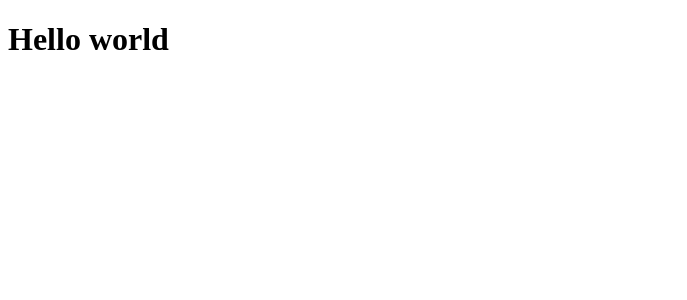
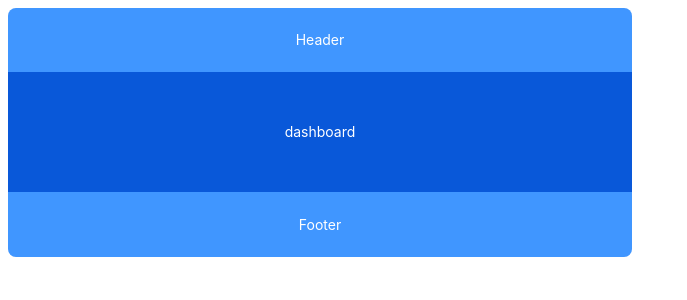
Before and after one commit to barudak-developer-EVOS/FE-VideoEdukasi, a Next.js app: page / in a window 1280 px wide. Shown: the top 300 px of the page, without its empty margins (0-687 px from the left). Built offline with nearby package versions, Linux system fonts and the light colour scheme.

Commit message:
configuration

```diff
--- a/pages/_app.tsx
+++ b/pages/_app.tsx
@@ -1,6 +1,21 @@
-
-import type { AppProps } from 'next/app'
-
+"use client";
+import React from "react";
+import type { AppProps } from "next/app";
+import Layout from "@/components/molecules/Layout";
+import { useRouter } from "next/router";
+const IGNORED_LAYOUT = ["/login"];
 export default function App({ Component, pageProps }: AppProps) {
-  return <Component {...pageProps} />
+  const router = useRouter();
+  const withLayout = !IGNORED_LAYOUT.includes(router.pathname);
+  return (
+    <>
+      {withLayout ? (
+        <Layout>
+          <Component {...pageProps} />
+        </Layout>
+      ) : (
+        <Component {...pageProps} />
+      )}
+    </>
+  );
 }
--- a/pages/index.tsx
+++ b/pages/index.tsx
@@ -1,10 +1,12 @@
+import dynamic from "next/dynamic";
 
-
-
-export default function Home() {
-  return (
-    <>
-      <h1>Hello world</h1>
-    </>
-  )
-}
+const Component = dynamic(
+  () =>
+    import(
+      /* webpackChunkName: "dashboard-page" */ "../src/components/templates/Dashboard"
+    ),
+  {
+    ssr: false,
+  }
+);
+export default Component;
--- a/src/components/molecules/Layout/index.tsx
+++ b/src/components/molecules/Layout/index.tsx
@@ -1,63 +1,52 @@
-import { UploadOutlined, UserOutlined, VideoCameraOutlined } from '@ant-design/icons';
-import { Layout, Menu } from 'antd';
-import React, {ReactNode} from 'react';
+import React, { ReactNode } from "react";
+import { Layout } from "antd";
 
-const { Header, Content, Footer, Sider } = Layout;
+const { Header, Footer, Sider, Content } = Layout;
 
-const App = ({ children }: { children: ReactNode }) => (
-  <Layout>
-    <Sider
-      breakpoint="lg"
-      collapsedWidth="0"
-      onBreakpoint={(broken) => {
-        console.log(broken);
-      }}
-      onCollapse={(collapsed, type) => {
-        console.log(collapsed, type);
-      }}
-    >
-      <div className="logo" />
-      <Menu
-        theme="dark"
-        mode="inline"
-        defaultSelectedKeys={['1']}
-      >
-        <Menu.Item key="1" icon={<UserOutlined />}>
-          nav 1
-        </Menu.Item>
-        <Menu.Item key="2" icon={<VideoCameraOutlined />}>
-          nav 2
-        </Menu.Item>
-        <Menu.Item key="3" icon={<UploadOutlined />}>
-          nav 3
-        </Menu.Item>
-        <Menu.Item key="4" icon={<UserOutlined />}>
-          nav 4
-        </Menu.Item>
-      </Menu>
-    </Sider>
-    <Layout>
-      <Header
-        className="site-layout-sub-header-background"
-        style={{
-          padding: 0,
-        }}
-      />
-      <Content
-        style={{
-          margin: '24px 16px 0',
-        }}
-      >
-        {children}
-      </Content>
-      <Footer
-        style={{
-          textAlign: 'center',
-        }}
-      >
-        Ant Design ©2018 Created by Ant UED
-      </Footer>
-    </Layout>
+const headerStyle: React.CSSProperties = {
+  textAlign: "center",
+  color: "#fff",
+  height: 64,
+  paddingInline: 48,
+  lineHeight: "64px",
+  backgroundColor: "#4096ff",
+};
+
+const contentStyle: React.CSSProperties = {
+  textAlign: "center",
+  minHeight: 120,
+  lineHeight: "120px",
+  color: "#fff",
+  backgroundColor: "#0958d9",
+};
+
+const siderStyle: React.CSSProperties = {
+  textAlign: "center",
+  lineHeight: "120px",
+  color: "#fff",
+  backgroundColor: "#1677ff",
+};
+
+const footerStyle: React.CSSProperties = {
+  textAlign: "center",
+  color: "#fff",
+  backgroundColor: "#4096ff",
+};
+
+const layoutStyle = {
+  borderRadius: 8,
+  overflow: "hidden",
+  width: "calc(50% - 8px)",
+  maxWidth: "calc(50% - 8px)",
+};
+interface Props {
+  children: ReactNode;
+}
+const App: React.FC<Props> = ({ children }) => (
+  <Layout style={layoutStyle}>
+    <Header style={headerStyle}>Header</Header>
+    <Content style={contentStyle}>{children}</Content>
+    <Footer style={footerStyle}>Footer</Footer>
   </Layout>
 );
 
--- /dev/null
+++ b/src/components/templates/Dashboard/index.tsx
@@ -0,0 +1,7 @@
+import React from "react";
+
+const index = () => {
+  return <div>dashboard</div>;
+};
+
+export default index;
--- a/tsconfig.json
+++ b/tsconfig.json
@@ -13,7 +13,10 @@
     "resolveJsonModule": true,
     "isolatedModules": true,
     "jsx": "preserve",
-    "incremental": true
+    "incremental": true,
+    "paths": {
+      "@/*": ["./src/*"]
+    }
   },
   "include": ["next-env.d.ts", "**/*.ts", "**/*.tsx"],
   "exclude": ["node_modules"]
```
Also changed, not shown: pages/login.tsx (+10 -4 lines).
